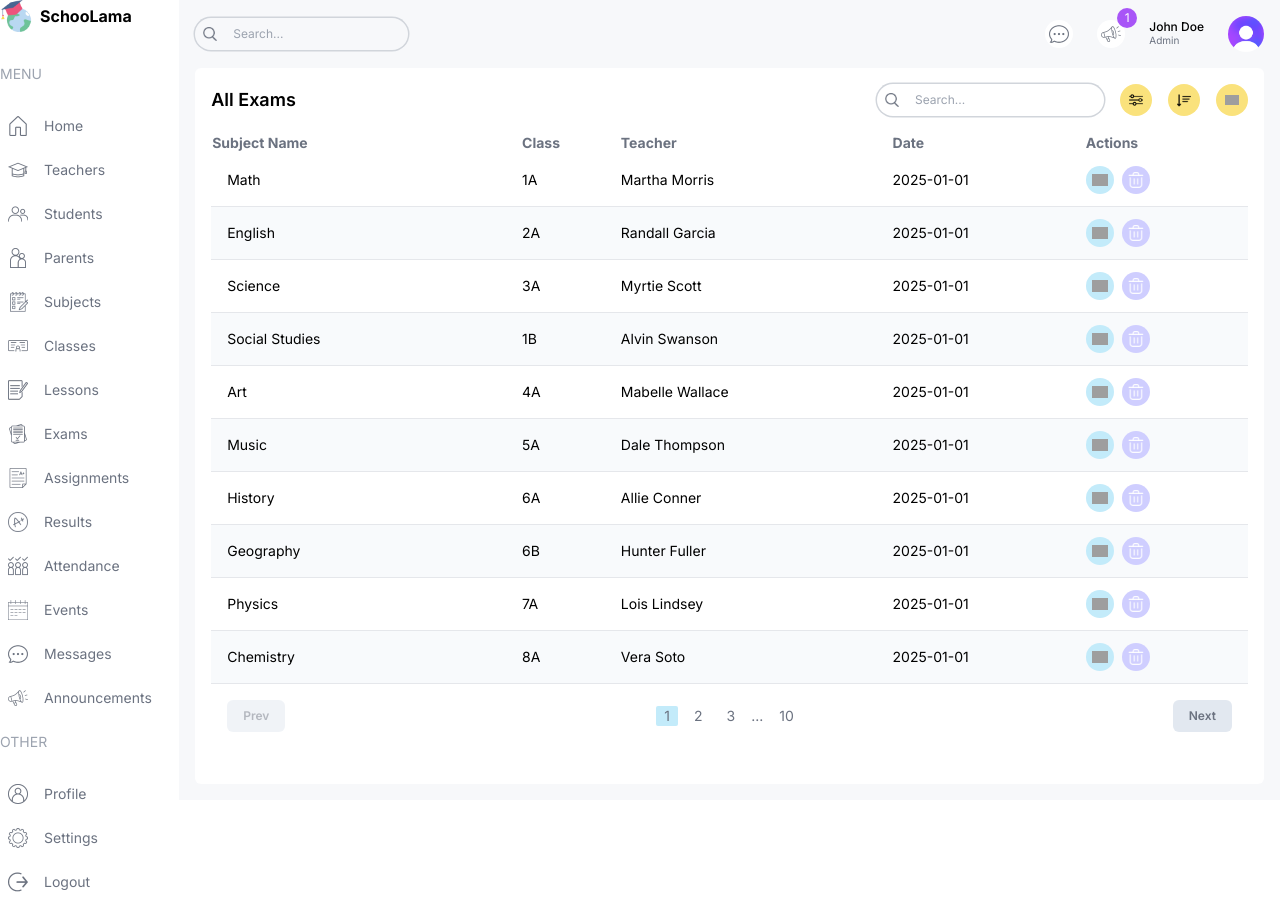
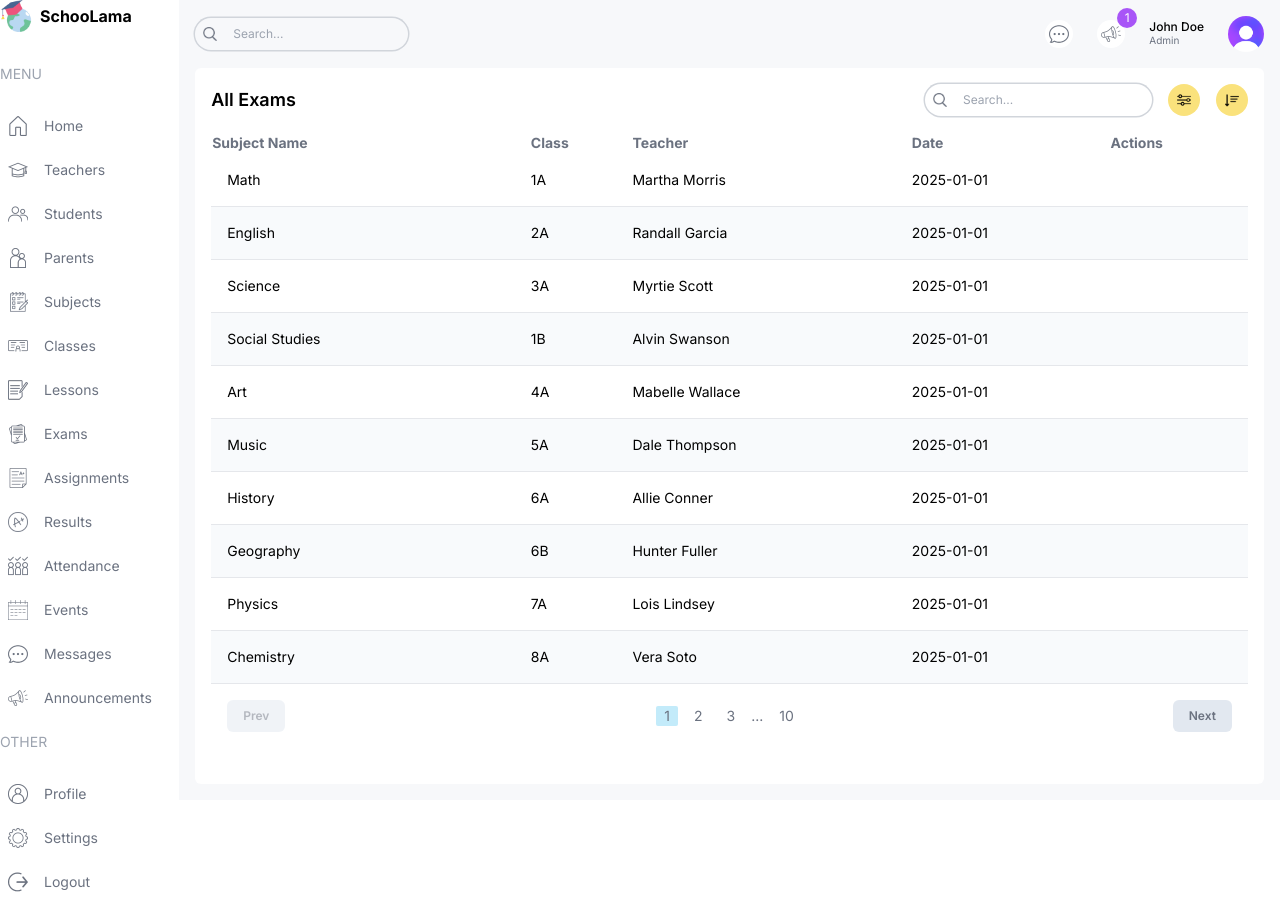
Before and after one commit to ltlongg/KTPM-N10, a Next.js app: page /list/exams in a window 1280 px wide. Built offline with nearby package versions, Linux system fonts and the light colour scheme; grey boxes are pictures that could not be loaded.

Commit message:
Update exams

```diff
--- a/src/app/(dashboard)/list/exams/page.tsx
+++ b/src/app/(dashboard)/list/exams/page.tsx
@@ -1,9 +1,10 @@
+import FormModal from "@/components/FormModal";
 import Pagination from "@/components/Pagination";
 import Table from "@/components/Table";
 import TableSearch from "@/components/TableSearch";
-import {role, examsData } from "@/lib/data";
+import { examsData, role } from "@/lib/data";
 import Image from "next/image";
-import Link from "next/link";
+
 type Exam = {
   id: number;
   subject: string;
@@ -15,7 +16,7 @@
 const columns = [
   {
     header: "Subject Name",
-    accessor: "subject",
+    accessor: "name",
   },
   {
     header: "Class",
@@ -49,16 +50,11 @@
       <td className="hidden md:table-cell">{item.date}</td>
       <td>
         <div className="flex items-center gap-2">
-          <Link href={`/list/teachers/${item.id}`}>
-            <button className="w-7 h-7 flex items-center justify-center rounded-full bg-lamaSky">
-              <Image src="/edit.png" alt="" width={16} height={16} />
-            </button>
-          </Link>
-          {role === "admin" && (
-            <button className="w-7 h-7 flex items-center justify-center rounded-full bg-lamaPurple">
-              <Image src="/delete.png" alt="" width={16} height={16} />
-            </button>
-            // <FormModal table="student" type="delete" id={item.id}/>
+          {role === "admin" || role === "teacher" && (
+            <>
+              <FormModal table="exam" type="update" data={item} />
+              <FormModal table="exam" type="delete" id={item.id} />
+            </>
           )}
         </div>
       </td>
@@ -79,12 +75,7 @@
             <button className="w-8 h-8 flex items-center justify-center rounded-full bg-lamaYellow">
               <Image src="/sort.png" alt="" width={14} height={14} />
             </button>
-            {role === "admin" && (
-              <button className="w-8 h-8 flex items-center justify-center rounded-full bg-lamaYellow">
-                <Image src="/plus.png" alt="" width={14} height={14} />
-              </button>
-            //   <FormModal table="student" type="create"/>
-            )}
+            {role === "admin" || role === "teacher" && <FormModal table="exam" type="create" />}
           </div>
         </div>
       </div>
```
